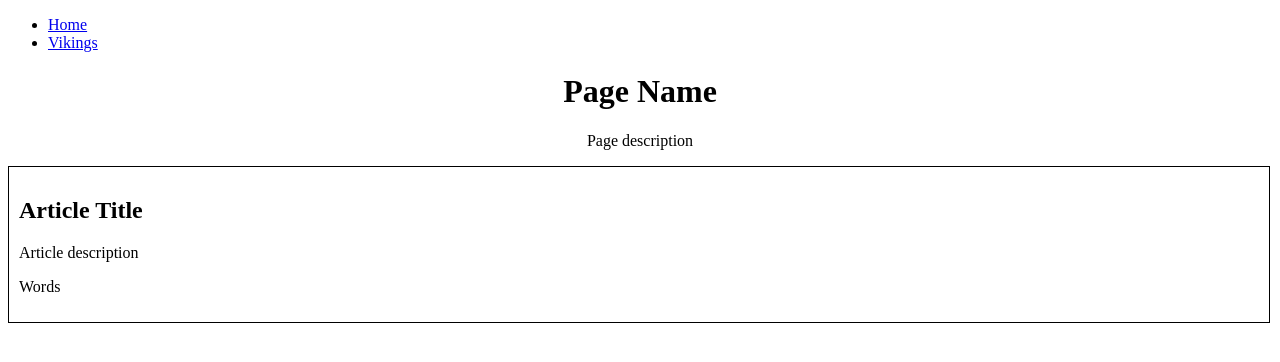
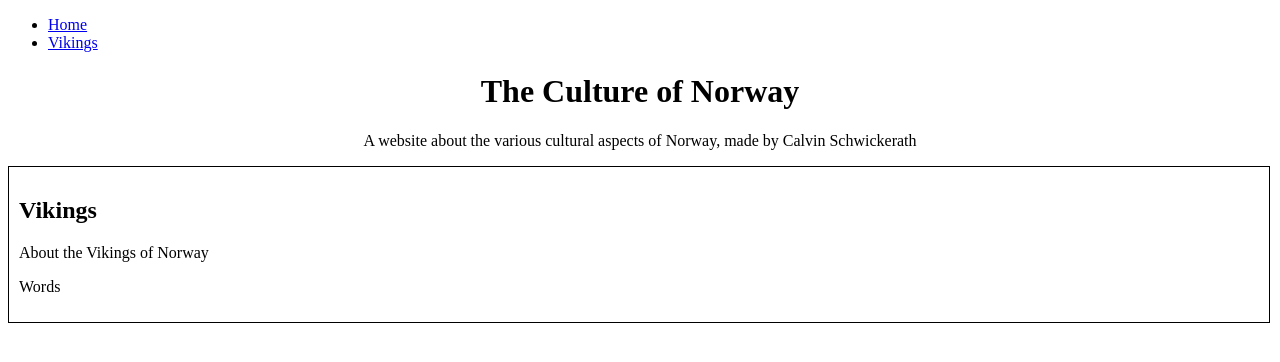
Before and after one commit to CalSch/norway, a plain HTML site: page vikings.html in a window 1280 px wide. Drawn offline with Linux system fonts and the light colour scheme.

Commit message:
Changed skeleton, and main page

```diff
--- a/vikings.html
+++ b/vikings.html
@@ -4,21 +4,20 @@
 	<meta charset="UTF-8">
 	<meta http-equiv="X-UA-Compatible" content="IE=edge">
 	<meta name="viewport" content="width=device-width, initial-scale=1.0">
-	<title>Page</title>
+	<title>Vikings</title>
 
 	<link rel="stylesheet" href="style.css">
 </head>
 <body>
 	<nav id="nav"></nav>
-
-	<h1>Page Name</h1>
-	<p>Page description</p>
+	<h1>The Culture of Norway</h1>
+	<p>A website about the various cultural aspects of Norway, made by Calvin Schwickerath</p>
 
 	<main>
 		<article>
 			<header>
-				<h2>Article Title</h2>
-				<p>Article description</p>
+				<h2>Vikings</h2>
+				<p>About the Vikings of Norway</p>
 			</header>
 			<p>Words</p>
 		</article>
```
Also changed, not shown: index.html (+2 -2 lines), skel.html (+2 -2 lines).
